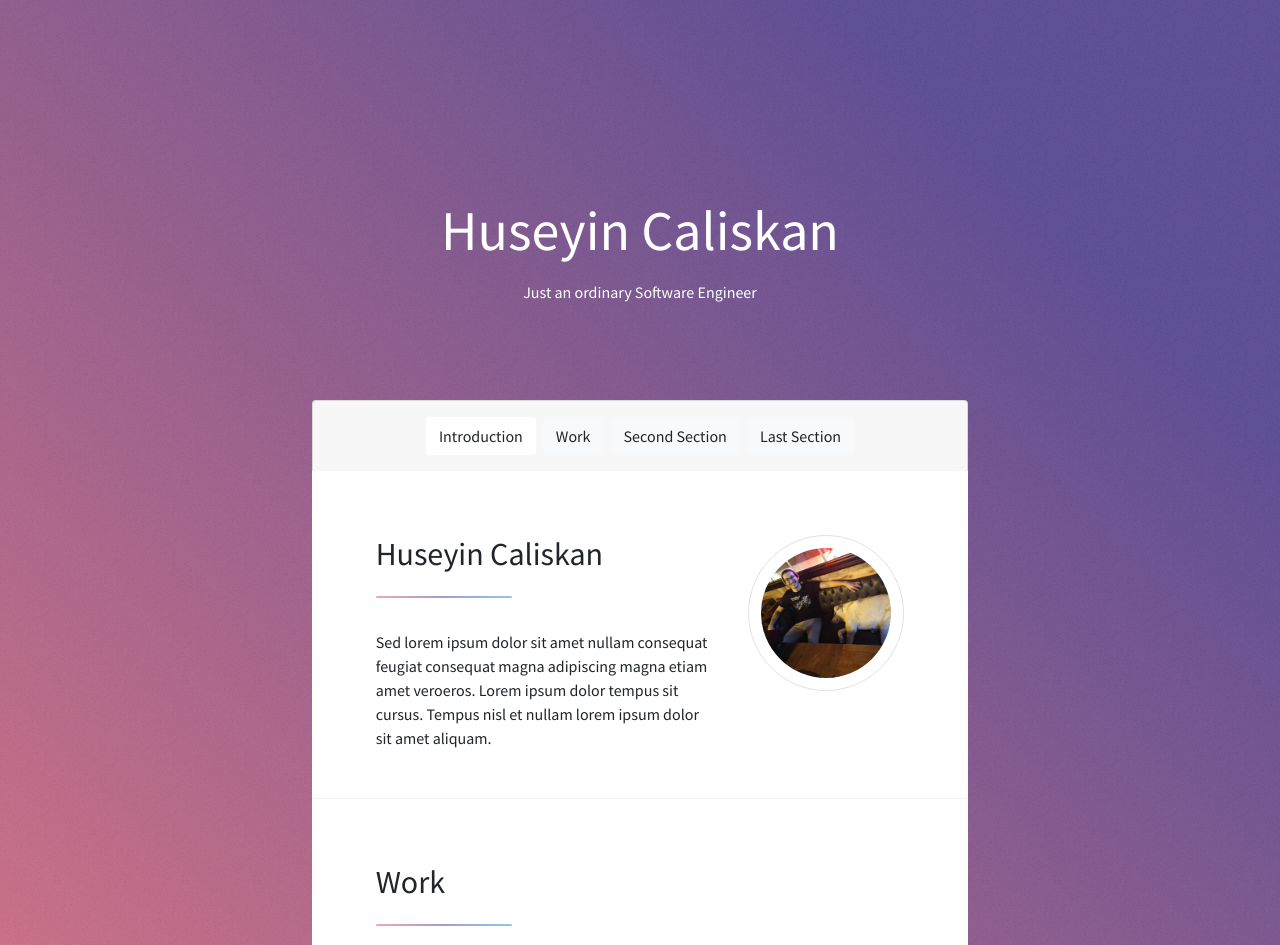
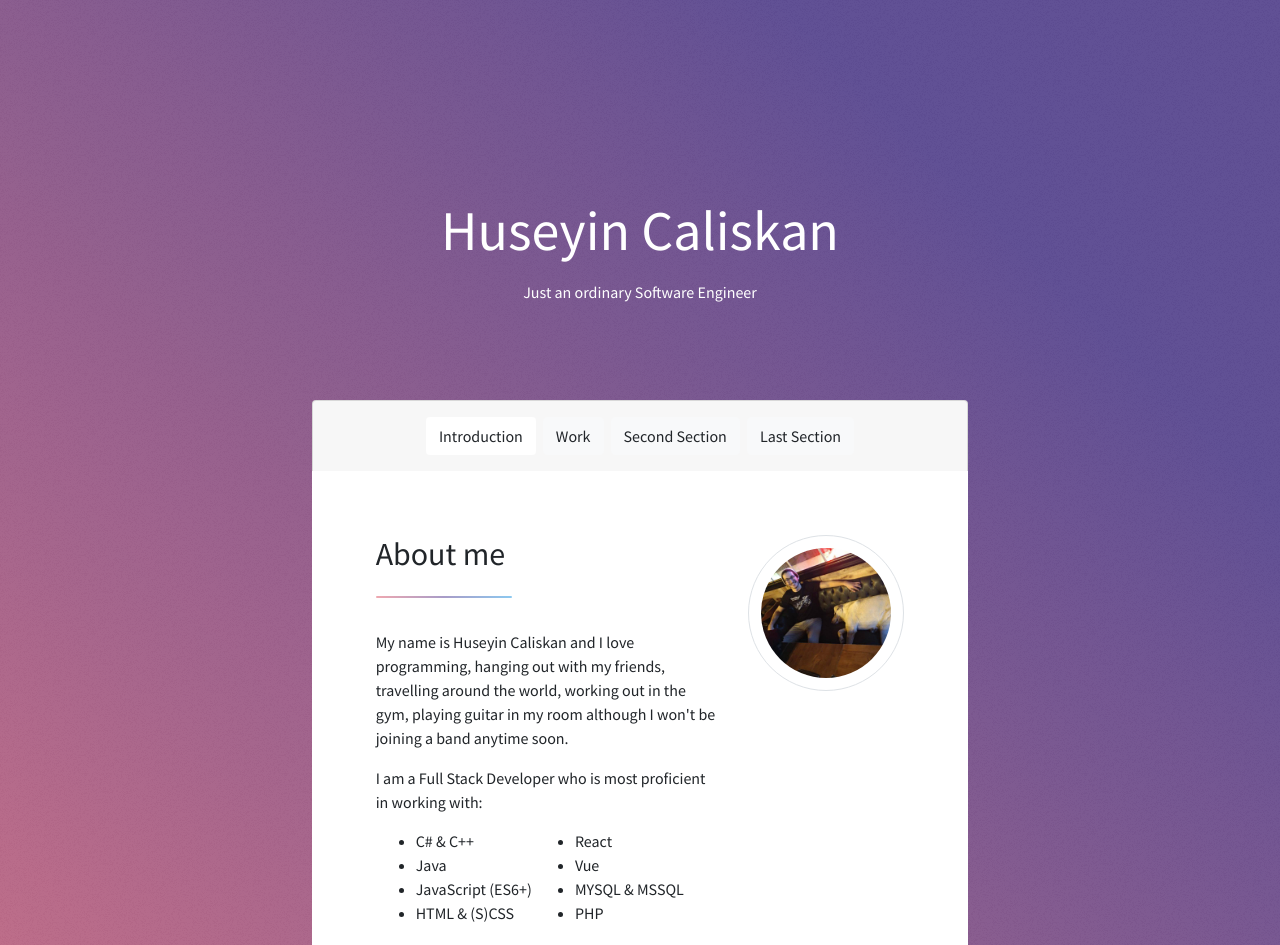
Before and after one commit to sakirma/portfolio-website, a React (Create React App) app: page / in a window 1280 px wide. Shown: the top 945 px of the page. Built offline with nearby package versions, Linux system fonts and the light colour scheme.

Commit message:
Worked on about me section

```diff
--- a/src/App.js
+++ b/src/App.js
@@ -1,8 +1,6 @@
 import React from 'react';
 import {
     Container, Col, Row,
-    Modal, Button, Carousel,
-    Card
 } from 'react-bootstrap';
 import 'bootstrap/dist/css/bootstrap.min.css';
 
@@ -38,7 +36,7 @@ function DefaultPage(props) {
 }
 
 function ProjectPage(props) {
-    return(<FavoriteProjectPage parent={props}/>)
+    return(<FavoriteProjectPage parent={props} isActive={props.isActive}/>)
 }
 
 class App extends React.Component {
--- a/src/Projects.js
+++ b/src/Projects.js
@@ -11,7 +11,7 @@ export default {
             "et nihil eius praeferre sapientiae nisi solum deum. Atque ideo nolo ne dubitetis aliud me esse facturum, aliud sensurum quam quod " +
             "professus est ac perinde quomodo dixit quem sequor episcopus meus. " +
             "Quidquid ille damnavit, et ego damno. ",
-        technical: ["C++", "C#"],
+        technical: ["C++", "C#", "", "Plastic SCM"],
         resources: [{linkName: "TaleWorlds", url: "https://www.taleworlds.com/en/Games/Bannerlord"}],
         pictures: [{image: bannerlord1, styling: {backgroundPosition: "bottom"}},
             {image: bannerlord, styling: {}}],
--- a/src/Sections/FavoriteProjectPage.js
+++ b/src/Sections/FavoriteProjectPage.js
@@ -1,16 +1,16 @@
 import React from "react";
 import {Button, Card, Carousel, Image, Modal} from 'react-bootstrap';
 
-class FavoriteProjectPage extends React.Component
-{
+class FavoriteProjectPage extends React.Component {
     constructor(props) {
         super(props);
 
     }
 
     render() {
-        let parent = this.props.parent;
+        let parent = this.props.parent.parent;
         let work = parent.currentOpenWork;
+        console.log(parent);
         console.log(work);
 
         if (this.props.isActive) {
@@ -29,9 +29,16 @@ class FavoriteProjectPage extends React.Component
             let technical = [];
             if (work.technical.length > 0) {
                 for (let i = 0; i < work.technical.length; i++) {
-                    technical.push(
-                        <li>{work.technical[i]}</li>
-                    );
+                    const s = work.technical[i];
+
+                    if (s !== "")
+                        technical.push(
+                            <li>{s}</li>
+                        );
+                    else
+                        technical.push(
+                            <br/>
+                        );
                 }
             }
 
@@ -43,7 +50,7 @@ class FavoriteProjectPage extends React.Component
                             <h3>Resources</h3>
                         </Card.Title>
                         <Card.Text>
-                            <Card.Link href={work.resources[i].url}>
+                            <Card.Link href={work.resources[i].url} target="_blank">
                                 {work.resources[i].linkName}
                             </Card.Link>
                             {work.resource}
--- a/src/Sections/IntroductionSection.js
+++ b/src/Sections/IntroductionSection.js
@@ -16,11 +16,25 @@ class IntroductionSection extends React.Component {
         return (
             <Row>
                 <Col xs={8}>
-                    <HeaderUnderline>Huseyin Caliskan</HeaderUnderline>
+                    <HeaderUnderline>About me</HeaderUnderline>
                     <p>
-                        Sed lorem ipsum dolor sit amet nullam consequat feugiat consequat magna adipiscing magna etiam
-                        amet veroeros. Lorem ipsum dolor tempus sit cursus. Tempus nisl et nullam lorem ipsum dolor sit
-                        amet aliquam.
+                        My name is Huseyin Caliskan and I love programming, hanging out with my friends, travelling around the world, working out in the gym, playing guitar in my room although I won't be joining a band anytime soon.<br/>
+                    </p>
+                    <p>
+                        I am a Full Stack Developer who is most proficient in working with:
+                        <ul style={{'columnCount': 2, marginTop: '15px'}}>
+                            <li>C# & C++</li>
+                            <li>Java</li>
+                            <li>JavaScript (ES6+)</li>
+                            <li>HTML & (S)CSS</li>
+                            <li>React</li>
+                            <li>Vue</li>
+                            <li>MYSQL & MSSQL</li>
+                            <li>PHP</li>
+                        </ul>
+                        Because of my studious nature I am continuing to broaden my horizons everyday.<br/><br/>
+                        Thank you,<br/>
+                        Huseyin Caliskan
                     </p>
                 </Col>
                 <Col xs={4}>
```
